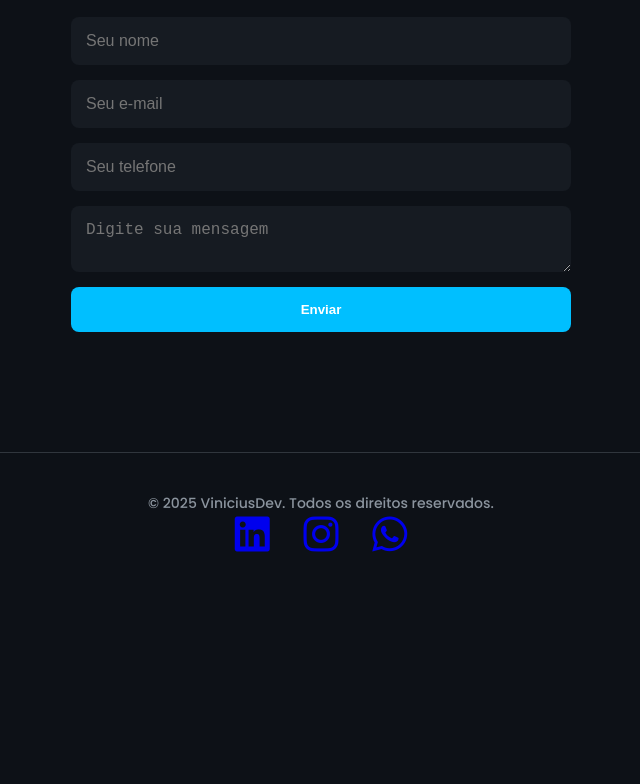
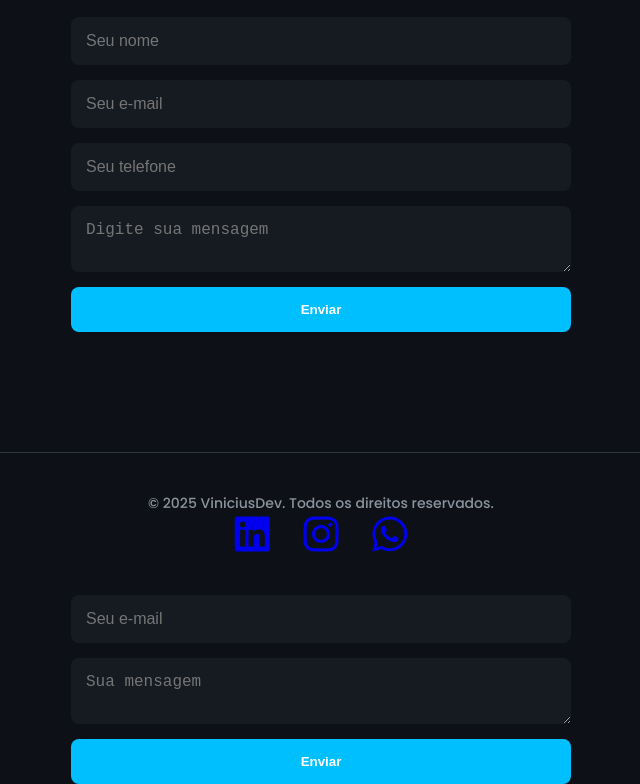
Before and after one commit to viniciusalcoliveira/portfolio, a plain HTML site: page index.html in a window 1280 px wide. Shown: the part 3215-3999 px from the top of the page, without its empty margins (319-959 px from the left). Before the commit the page ends 3810 px from the top, so only its background shows below. Drawn offline with Linux system fonts and the light colour scheme.

Commit message:
Update index.html

```diff
--- a/index.html
+++ b/index.html
@@ -187,3 +187,8 @@
 
 </body>
 </html>
+<form action="https://formsubmit.co/viniciusextreme2299@gmail.com" method="POST">
+    <input type="email" name="email" placeholder="Seu e-mail" required>
+    <textarea name="message" placeholder="Sua mensagem" required></textarea>
+    <button type="submit">Enviar</button>
+</form>
```
